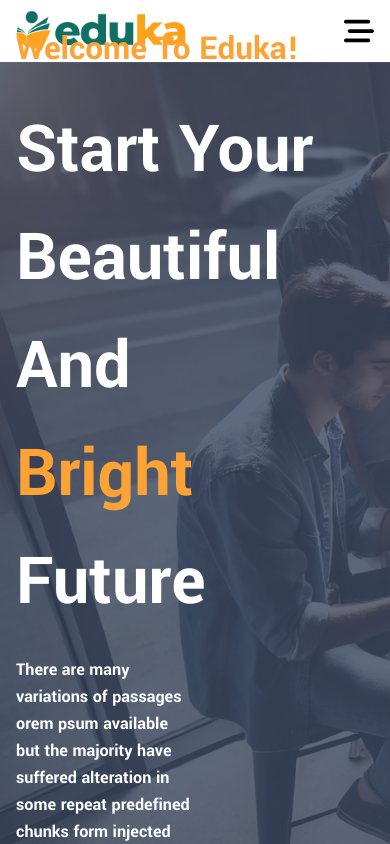
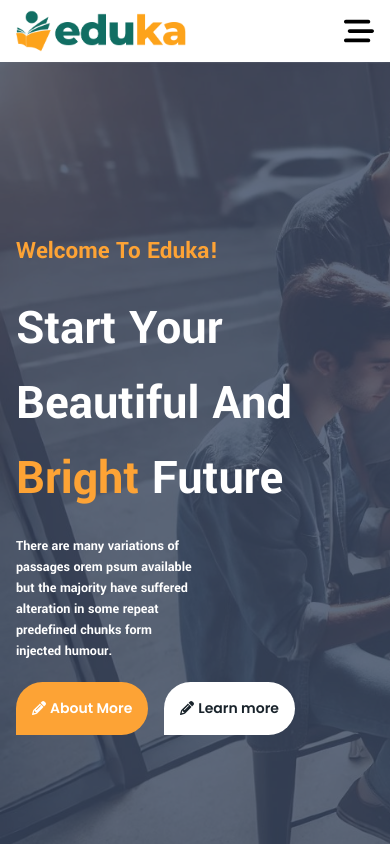
Before and after one commit to naimekattor/React_education, a React (Vite) app: page / in a window 390 px wide. Shown: the top 844 px of the page. Built offline with nearby package versions, Linux system fonts and the light colour scheme.

Commit message:
Update Intro.jsx
h2,h1&p font size change

```diff
--- a/src/Components/Intro.jsx
+++ b/src/Components/Intro.jsx
@@ -38,9 +38,9 @@ const Intro = () => {
           <button onClick={handleLeft} className="absolute p-4 bg-white/50 rounded-full md:left-8   hidden md:block"><FaArrowLeft /></button>
           <button onClick={handleRight} className="absolute p-4 bg-white/50 rounded-full md:right-8  hidden md:block right-2"><FaArrowRight /></button>
           <div className=" absolute container  lg:mx-[183px]  ">
-            <h2 className=" text-[35px] font-primary text-primary font-semibold">Welcome To Eduka!</h2>
-            <h1 className="text-[72px] font-primary text-white font-semibold my-[20px]">Start Your Beautiful And <br /> <span className=" text-primary"> Bright </span>Future</h1>
-            <p className="text-[18px] font-primary text-white font-semibold mb-[20px] w-1/2">
+            <h2 className=" lg:text-[35px] md:text-[30px] text-[25px] font-primary text-primary font-semibold">Welcome To Eduka!</h2>
+            <h1 className="lg:text-[72px] md:text-[60px] text-[50px] font-primary text-white font-semibold my-[20px]">Start Your Beautiful And <br /> <span className=" text-primary"> Bright </span>Future</h1>
+            <p className="lg:text-[18px] md:text-[16px] text-[14px] font-primary text-white font-semibold mb-[20px] w-1/2">
               There are many variations of passages orem psum available but the majority have
               suffered alteration in some repeat predefined chunks form
               injected humour.
```
